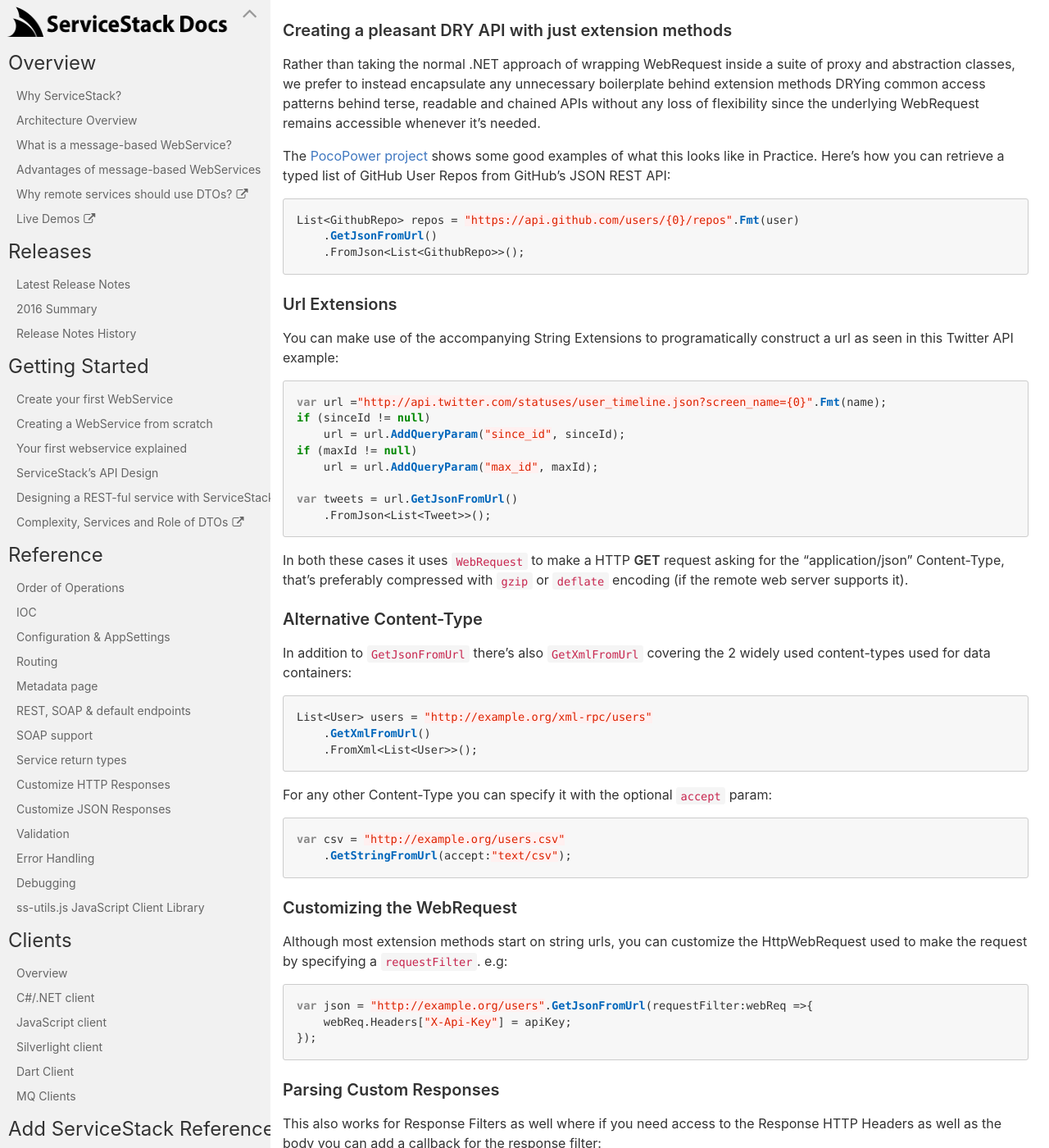
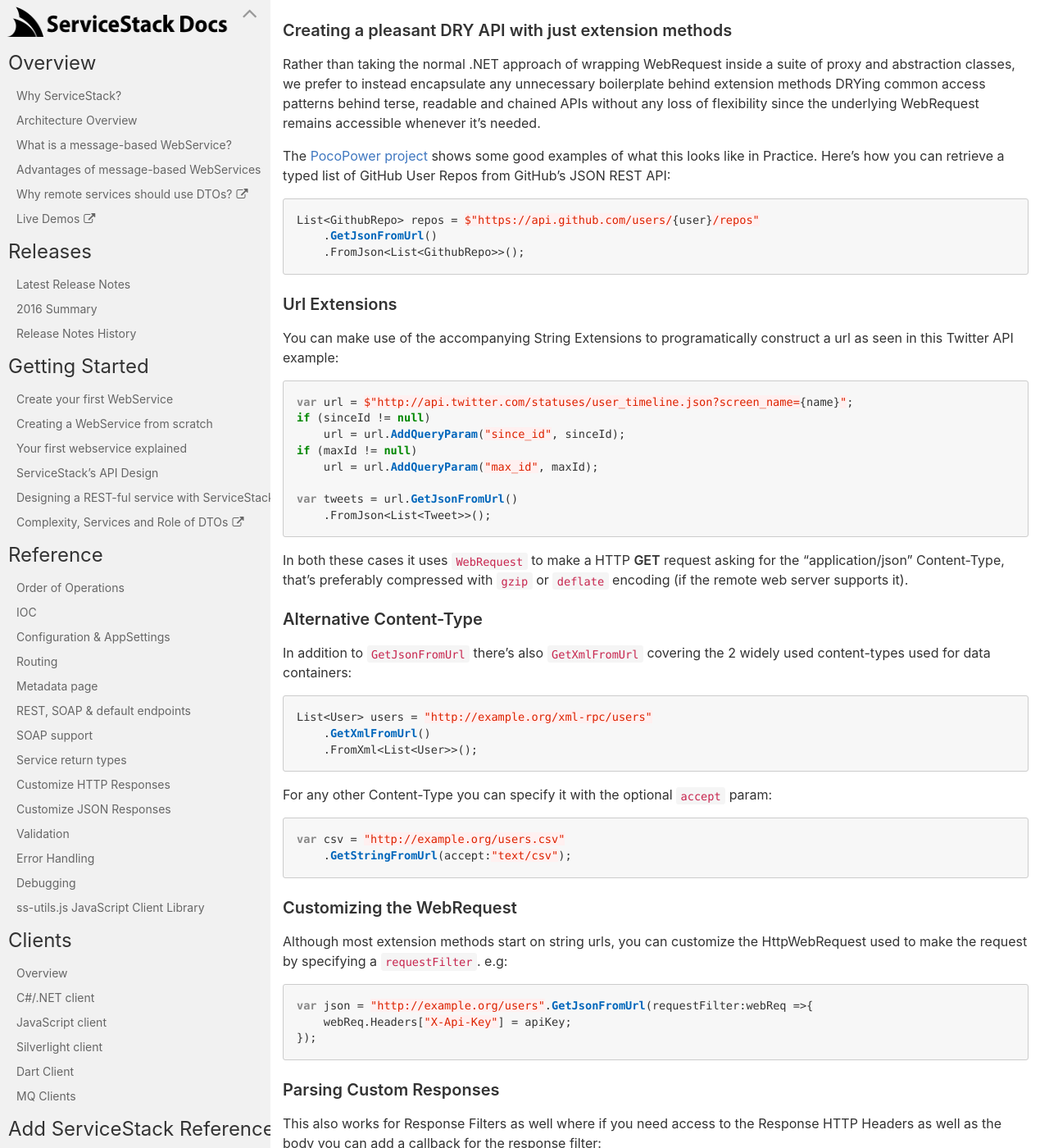
Before and after one commit to timker/docs, a Jekyll site: the page built from docs/_documentation/Http-Utils.md, in a window 1280 px wide and 1400 px high, scrolled down 244 px. Shown: the whole window at 82% size. Built offline with Jekyll 4.4.1, drawn with Linux system fonts in a browser that asks for light colours; nearby versions of some CDN libraries; some of the changed lines change nothing that is shown; some of the changed text lies outside the part shown.

Commit message:
C#6-ify docs

````diff
--- a/docs/_documentation/Http-Utils.md
+++ b/docs/_documentation/Http-Utils.md
@@ -12,7 +12,7 @@
 The [PocoPower project](https://github.com/ServiceStack/ServiceStack.UseCases/tree/master/PocoPower) shows some good examples of what this looks like in Practice. Here's how you can retrieve a typed list of GitHub User Repos from GitHub's JSON REST API:
 
 ```csharp
-List<GithubRepo> repos = "https://api.github.com/users/{0}/repos".Fmt(user)
+List<GithubRepo> repos = $"https://api.github.com/users/{user}/repos"
     .GetJsonFromUrl()
     .FromJson<List<GithubRepo>>();
 ```
@@ -22,7 +22,7 @@
 You can make use of the accompanying String Extensions to programatically construct a url as seen in this Twitter API example:
 
 ```csharp
-var url ="http://api.twitter.com/statuses/user_timeline.json?screen_name={0}".Fmt(name);
+var url = $"http://api.twitter.com/statuses/user_timeline.json?screen_name={name}";
 if (sinceId != null)
     url = url.AddQueryParam("since_id", sinceId);
 if (maxId != null)
@@ -66,7 +66,7 @@
 This also works for Response Filters as well where if you need access to the Response HTTP Headers as well as the body you can add a callback for the response filter:
 
 ```csharp
-List<GithubRepo> repos = "https://api.github.com/users/{0}/repos".Fmt(user)
+List<GithubRepo> repos = $"https://api.github.com/users/{user}/repos"
     .GetJsonFromUrl(responseFilter: httpRes => {
         var remaining = httpRes.Headers["X-Api-Remaining"];
     })
````
